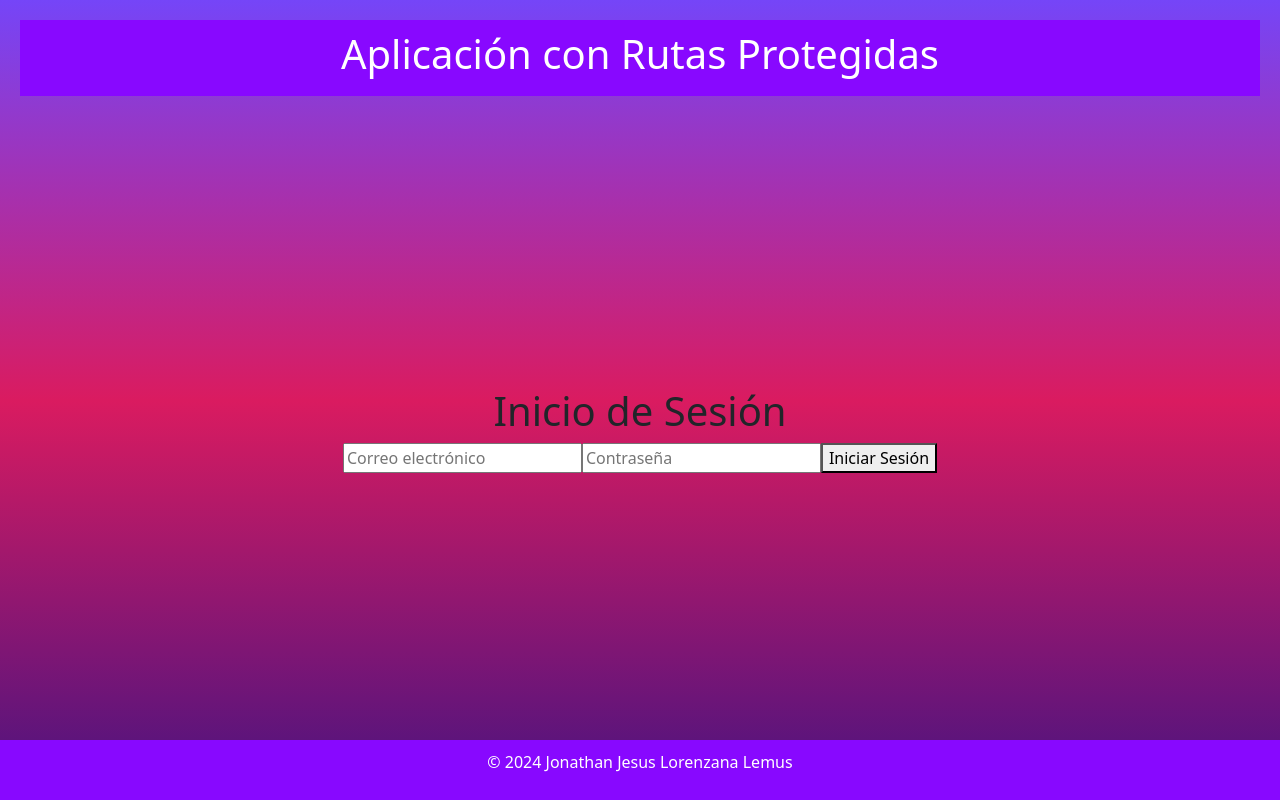
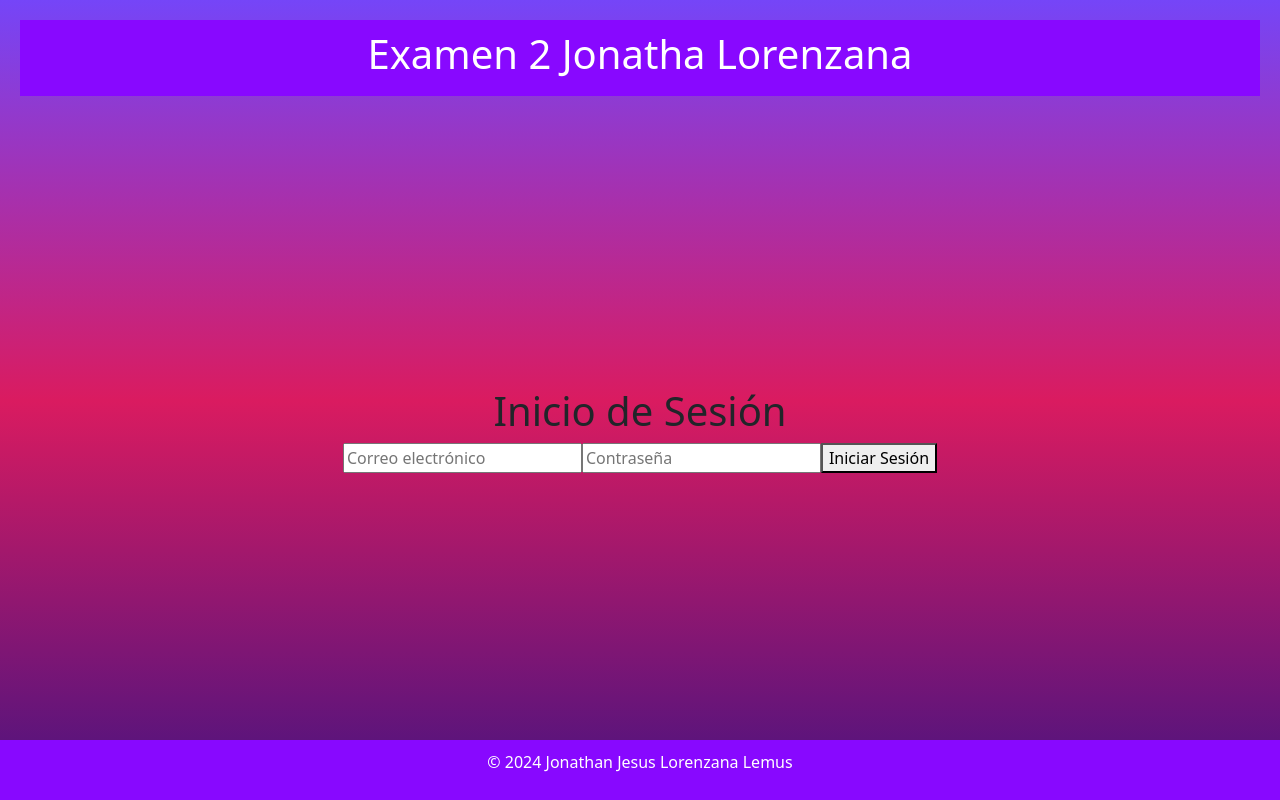
Before and after one commit to JonathanLL2811/examenparte2, a React (Vite) app: page / in a window 1280 px wide. Built offline with nearby package versions, Linux system fonts and the light colour scheme.

Commit message:
boton cerrar

```diff
--- a/src/App.jsx
+++ b/src/App.jsx
@@ -29,13 +29,15 @@ const App = () => {
   const handleLogout = () => {
     localStorage.removeItem('token');
     setIsLoggedIn(false); // Actualiza el estado de isLoggedIn al cerrar sesión
+    window.location.href = '/';
+
   };
 
   return (
     <Router>
       <div className="app-container">
         <header>
-          <h1>Aplicación con Rutas Protegidas</h1>
+          <h1>Examen 2 Jonatha Lorenzana</h1>
           {isLoggedIn && (
             <button className="btn btn-danger" onClick={handleLogout}>Cerrar sesión</button>
           )}
@@ -43,11 +45,11 @@ const App = () => {
 
         <main>
           <Routes>
-            <Route path="/" element={isLoggedIn ? <Navigate to="/clientes" /> : <LoginForm onLogin={handleLogin} />} />
+          <Route path="/" element={<LoginForm onLogin={handleLogin} />} />
             <Route path="/registro" element={<RegistroAdmin />} />
             {isLoggedIn && (
               <>
-                <Route path="/clientes" element={<ClientesForm />} />
+                <Route path="/clientes" element={isLoggedIn ? <ClientesForm />: <Navigate to="/" />} />
                 <Route path="/api/clientes" element={<TablaClientes />} />
                 <Route path="/clases" element={<ClasesForm />} />
                 <Route path="/api/clases" element={<ClasesTabla />} />
```
